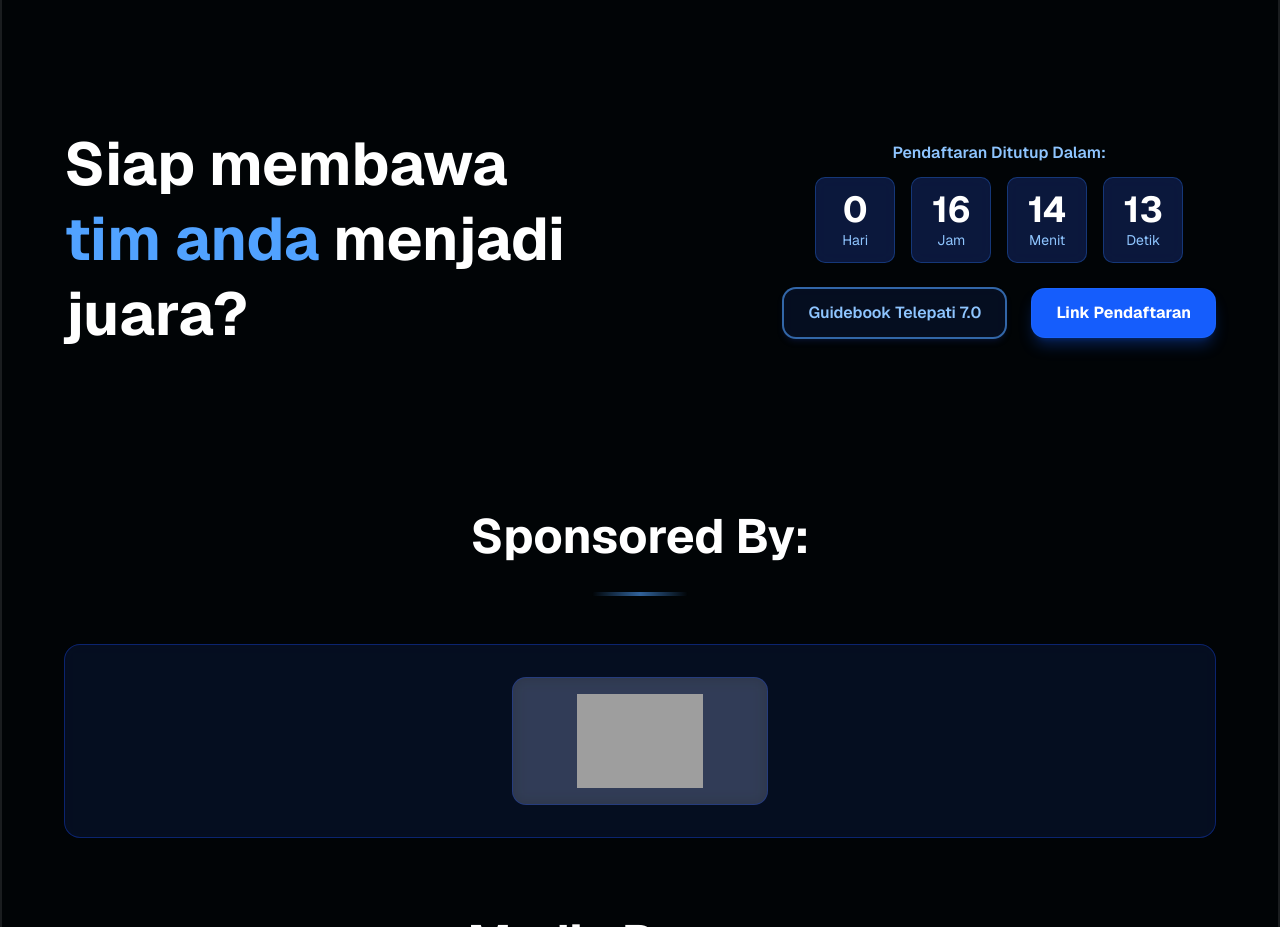
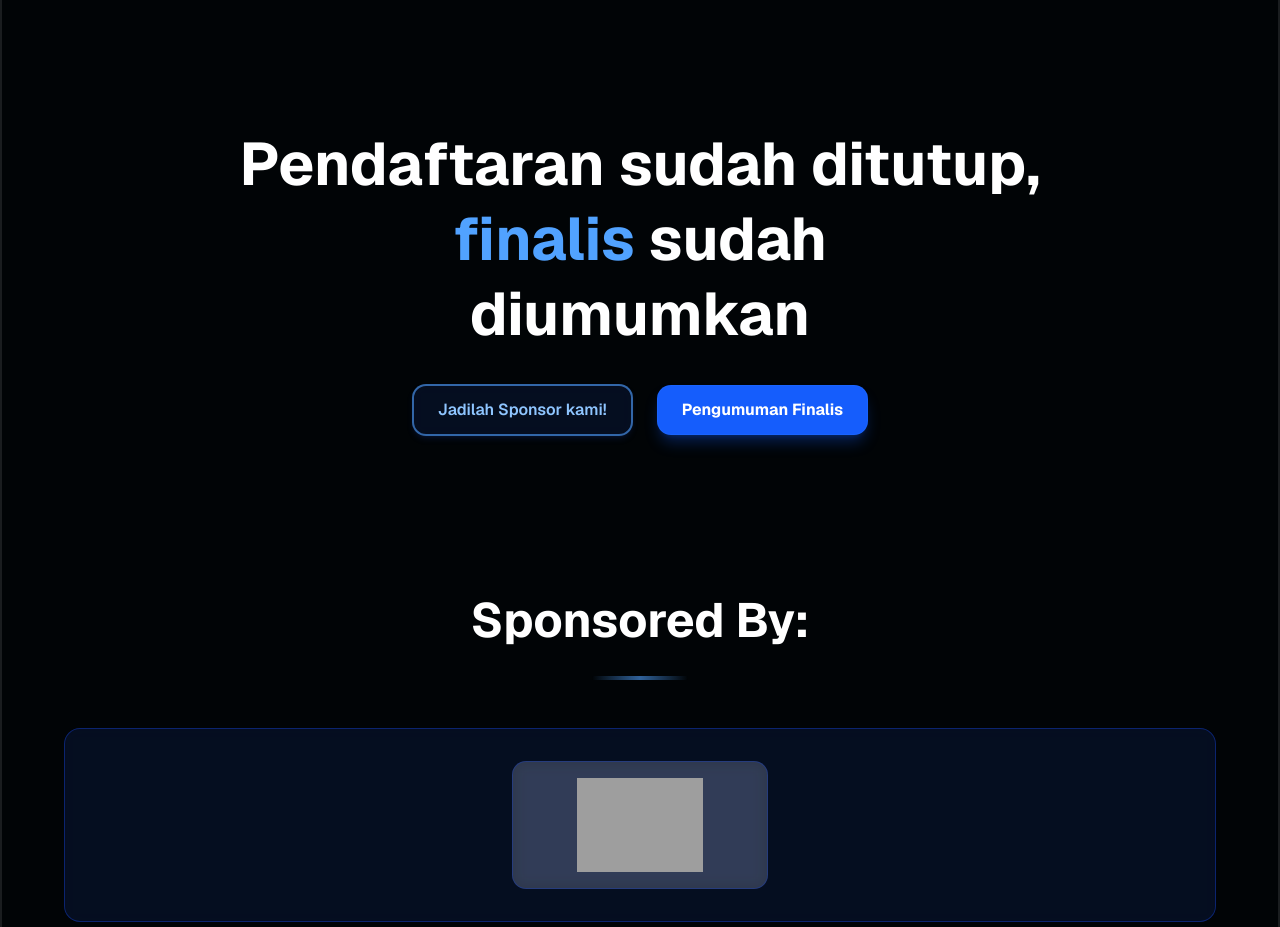
Before and after one commit to HIMATEL/telepatiweb, a Next.js app: page / in a window 1280 px wide. Shown: the part 4960-5887 px from the top of the page. Built offline with nearby package versions, Linux system fonts and the light colour scheme; grey boxes are pictures that could not be loaded.

Commit message:
updated get_ready text

```diff
--- a/app/sections/get_ready.tsx
+++ b/app/sections/get_ready.tsx
@@ -2,50 +2,36 @@
 
 import { LinkButton } from "../components/button";
 import { links } from "../util/links";
-import { CountdownTimer, useRegistrationStatus } from "../components/CountdownTimer";
 
 export default function GetReady() {
-   const isRegistrationClosed = useRegistrationStatus();   return (
+   return (
       <>
          <section className="flex relative justify-center flex-col items-center px-10 py-20">
-            <div className="flex flex-col lg:flex-row items-center justify-between w-full max-w-6xl gap-8">
-               <div className="flex-1 text-center lg:text-left">
+            <div className="flex flex-col items-center justify-center w-full max-w-6xl gap-8">
+               <div className="text-center">
                   <h1 className="text-4xl lg:text-5xl xl:text-6xl font-bold text-white leading-tight">
-                     Siap membawa
+                     Pendaftaran sudah ditutup,
                      <br />
-                     <span className="text-blue-400">tim anda</span> menjadi
+                     <span className="text-blue-400">finalis</span> sudah
                      <br />
-                     juara?
+                     diumumkan
                   </h1>
                </div>
 
                <div className="flex flex-col gap-6 items-center">
-                  {/* Countdown Timer */}
-                  {!isRegistrationClosed && <CountdownTimer />}
-
                   {/* Buttons */}
                   <div className="flex flex-col sm:flex-row gap-4 lg:gap-6 items-center">
-                     {isRegistrationClosed ? (
-                        <div className="bg-blue-900/40 backdrop-blur-sm border border-blue-500/30 rounded-xl p-6 text-center max-w-2xl">
-                           <p className="text-lg sm:text-xl text-white font-semibold">
-                              Pendaftaran sudah ditutup, finalis akan diumumkan nanti
-                           </p>
-                        </div>
-                     ) : (
-                        <>
                      <LinkButton
-                              link={links.guidebook}
-                              text="Guidebook Telepati 7.0"
+                        link={links.proposalKreatif}
+                        text="Jadilah Sponsor kami!"
                         isInverted={false}
                      />
 
                      <LinkButton
-                              link={links.pendaftaran}
-                              text="Link Pendaftaran"
+                        internalUrl="/finalis"
+                        text="Pengumuman Finalis"
                         isInverted={true}
                      />
-                        </>
-                     )}
                   </div>
                </div>
             </div>
```
Lines whose indentation alone changed are shown as unchanged.
